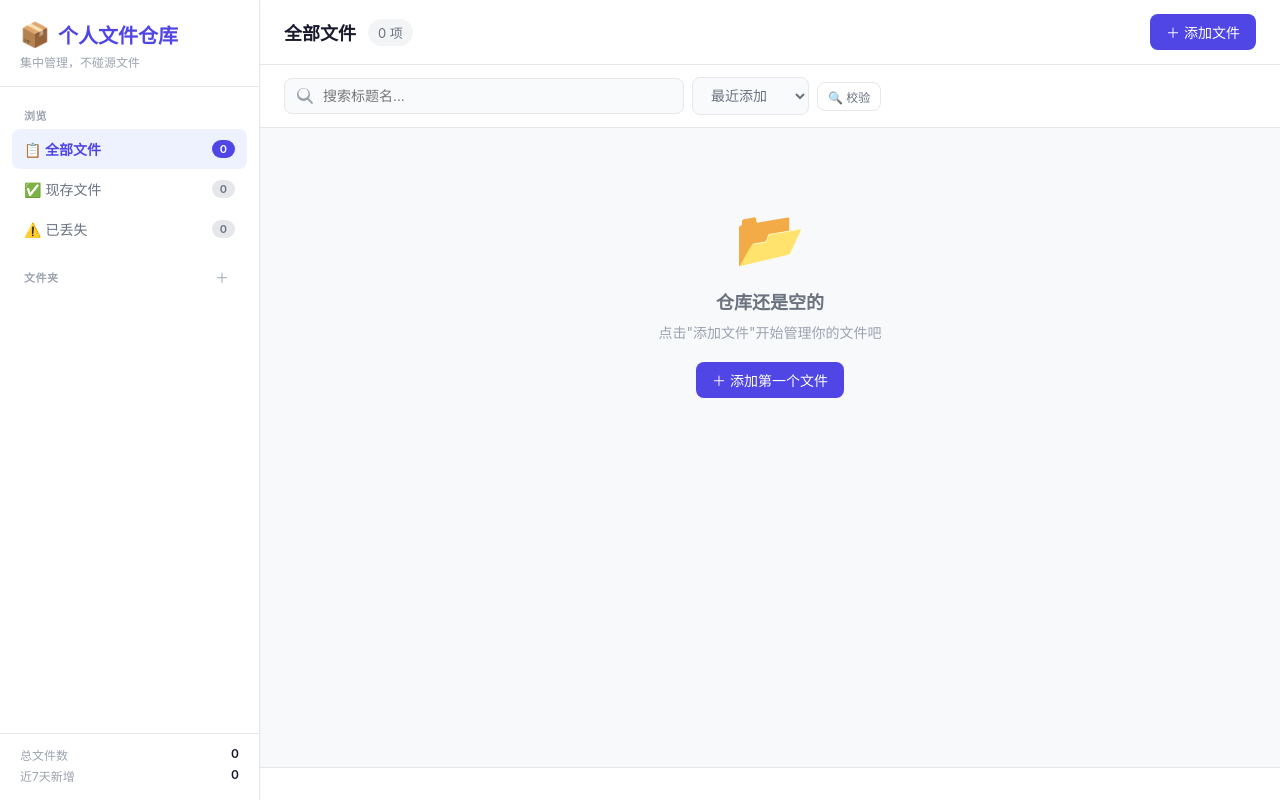
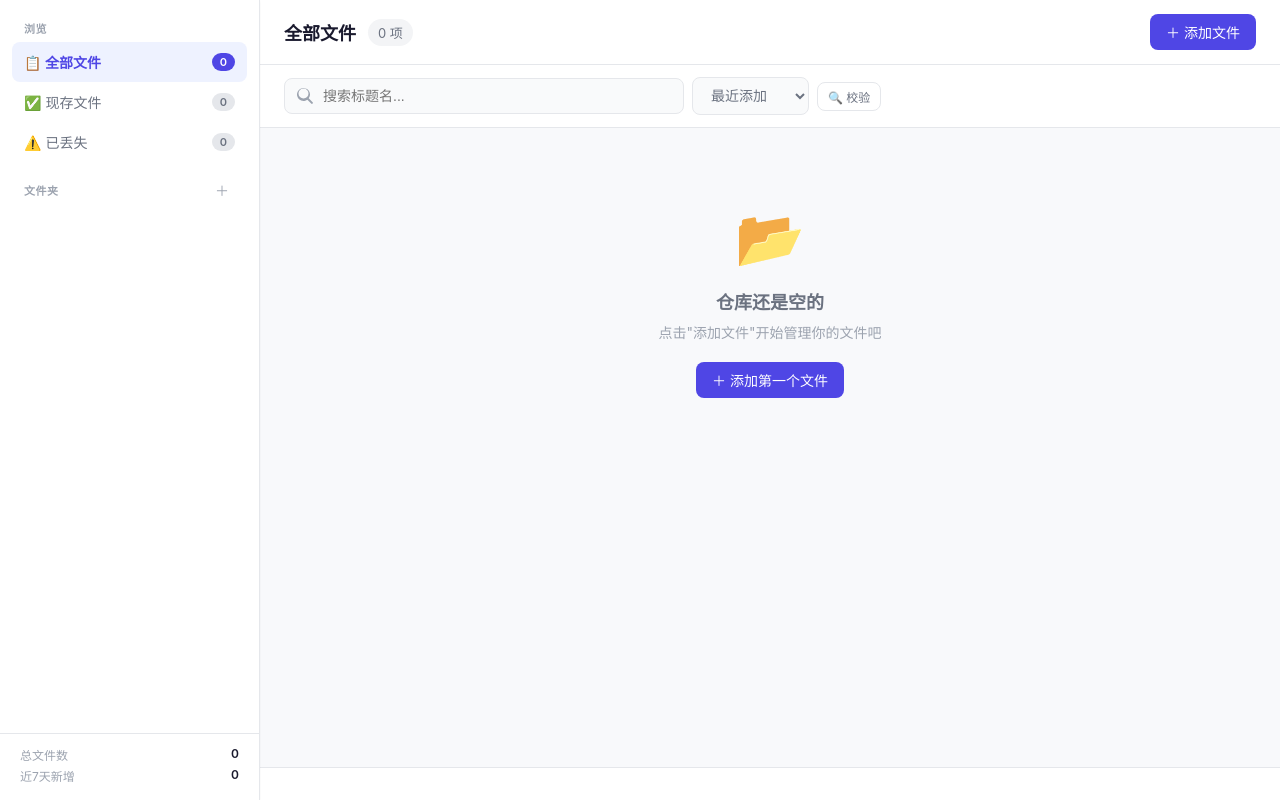
Before and after one commit to dxming5/file-warehouse, a Flask app: page / in a window 1280 px wide. Run offline with Flask 3, Linux system fonts and the light colour scheme; data that the repository does not hold is empty.

Commit message:
优化界面

```diff
--- a/app.py
+++ b/app.py
@@ -12,9 +12,80 @@ import subprocess
 import platform
 import hashlib
 import threading
+import ctypes
 from datetime import datetime, timedelta
 from pathlib import Path
 from flask import Flask, render_template, request, jsonify, g
+
+# ---------- Windows 任务栏图标支持 ----------
+
+def _setup_windows_icon(icon_path, window_title):
+    """Windows 特有：设置任务栏和窗口图标（pywebview 在 Win 上不支持 icon 参数）"""
+    if platform.system() != 'Windows':
+        return
+
+    # 1. 设置 AppUserModelID，防止任务栏显示空白文档图标
+    try:
+        ctypes.windll.shell32.SetCurrentProcessExplicitAppUserModelID(
+            'filewarehouse.dxm.app.v1'
+        )
+    except Exception:
+        pass
+
+    # 2. 在后台线程中给窗口设置图标
+    def _set_icon():
+        import time
+        time.sleep(0.8)  # 等待 pywebview 窗口创建
+
+        # 查找窗口句柄
+        hwnd = None
+        try:
+            # 方式1：EnumWindows 枚举所有可见窗口
+            WNDENUMPROC = ctypes.WINFUNCTYPE(ctypes.c_bool, ctypes.c_void_p, ctypes.c_void_p)
+            _found = []
+
+            def _enum_callback(h, _lp):
+                if ctypes.windll.user32.IsWindowVisible(h):
+                    length = ctypes.windll.user32.GetWindowTextLengthW(h)
+                    if length > 0:
+                        buf = ctypes.create_unicode_buffer(length + 1)
+                        ctypes.windll.user32.GetWindowTextW(h, buf, length + 1)
+                        if window_title in buf.value:
+                            _found.append(h)
+                            return False  # 停止枚举
+                return True
+
+            ctypes.windll.user32.EnumWindows(WNDENUMPROC(_enum_callback), 0)
+            if _found:
+                hwnd = _found[0]
+
+            # 方式2：FindWindow 兜底
+            if not hwnd:
+                hwnd = ctypes.windll.user32.FindWindowW(None, window_title)
+
+        except Exception:
+            pass
+
+        if not hwnd:
+            return  # 窗口未找到，放弃
+
+        # 3. 加载并设置图标
+        try:
+            IMAGE_ICON = 1
+            LR_LOADFROMFILE = 0x0010
+            hicon = ctypes.windll.user32.LoadImageW(
+                0, icon_path, IMAGE_ICON, 0, 0, LR_LOADFROMFILE
+            )
+            if hicon:
+                WM_SETICON = 0x0080
+                ICON_SMALL = 0  # 标题栏图标
+                ICON_BIG = 1    # 任务栏图标（Alt+Tab）
+                ctypes.windll.user32.SendMessageW(hwnd, WM_SETICON, ICON_SMALL, hicon)
+                ctypes.windll.user32.SendMessageW(hwnd, WM_SETICON, ICON_BIG, hicon)
+        except Exception:
+            pass
+
+    threading.Thread(target=_set_icon, daemon=True).start()
 
 # 处理 PyInstaller 打包后的路径
 if getattr(sys, 'frozen', False):
@@ -251,10 +322,16 @@ def get_files():
 
     total = db.execute(f"SELECT COUNT(*) FROM files WHERE {where}", params).fetchone()[0]
     offset = (page - 1) * per_page
+    # 阅读状态使用自定义排序：在阅读 > 未阅读 > 已阅读（不受 sort_order 影响）
+    if sort_by == 'read_status':
+        order_clause = "CASE f.read_status WHEN 'reading' THEN 1 WHEN 'unread' THEN 2 WHEN 'read' THEN 3 ELSE 4 END ASC"
+    else:
+        order_clause = f"{sort_by} {sort_order}"
+
     rows = db.execute(
         f"SELECT f.*, c.name as category_name, c.color as category_color "
         f"FROM files f LEFT JOIN categories c ON f.category_id = c.id "
-        f"WHERE {where} ORDER BY {sort_by} {sort_order} LIMIT ? OFFSET ?",
+        f"WHERE {where} ORDER BY {order_clause} LIMIT ? OFFSET ?",
         params + [per_page, offset]
     ).fetchall()
 
@@ -624,6 +701,17 @@ if __name__ == '__main__':
     # 初始化数据库
     init_db()
 
+    # 图标路径（兼容 PyInstaller 打包）
+    def get_icon_path():
+        if getattr(sys, 'frozen', False):
+            # PyInstaller 打包后，icon 在 sys._MEIPASS 中
+            return os.path.join(sys._MEIPASS, 'icon.ico')
+        else:
+            return os.path.join(BASE_DIR, 'icon.ico')
+
+    icon_path = get_icon_path()
+    window_title = '个人文件仓库管理系统'
+
     # 在后台线程启动 Flask
     def run_flask():
         app.run(host='127.0.0.1', port=5000, debug=False)
@@ -636,11 +724,15 @@ if __name__ == '__main__':
 
     # 创建原生桌面窗口
     webview.create_window(
-        title='个人文件仓库管理系统 - dxm',
+        title=window_title,
         url='http://127.0.0.1:5000',
         width=1280,
         height=800,
         min_size=(900, 600),
         text_select=True,
     )
-    webview.start()
+
+    # Windows: 通过 Win32 API 设置任务栏图标（pywebview 的 icon 参数在 Win 上无效）
+    _setup_windows_icon(icon_path, window_title)
+
+    webview.start(icon=icon_path)
--- a/templates/index.html
+++ b/templates/index.html
@@ -52,24 +52,10 @@
             box-shadow: var(--shadow-sm);
             z-index: 10;
         }
-        .sidebar-header {
-            padding: 20px 20px 16px;
-            border-bottom: 1px solid var(--border);
-        }
-        .sidebar-header h1 {
-            font-size: 20px;
-            font-weight: 700;
-            color: var(--primary);
-            display: flex;
-            align-items: center;
-            gap: 8px;
-        }
-        .sidebar-header h1 span { font-size: 24px; }
-        .sidebar-header p {
-            font-size: 12px;
-            color: var(--text-muted);
-            margin-top: 4px;
-        }
+
+
+
+
 
         .sidebar-nav {
             flex: 1;
@@ -588,10 +574,6 @@
 <body>
     <!-- Sidebar -->
     <aside class="sidebar">
-        <div class="sidebar-header">
-            <h1><span>📦</span> 个人文件仓库</h1>
-            <p>集中管理，不碰源文件</p>
-        </div>
         <nav class="sidebar-nav">
             <div class="nav-section">
                 <div class="nav-section-title">浏览</div>
```
Also changed, not shown: 1 other file.
